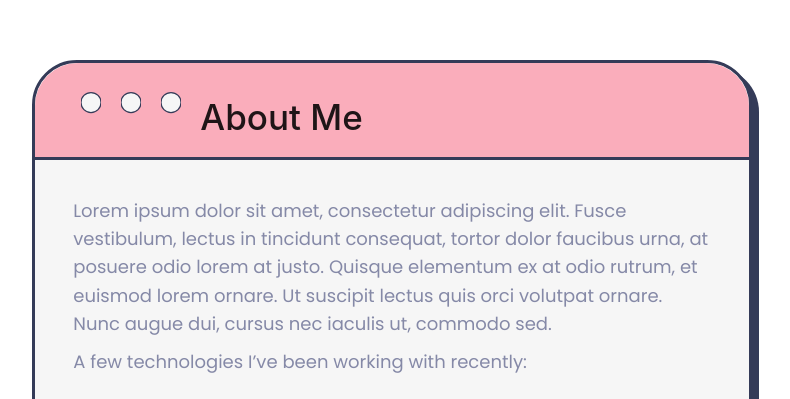
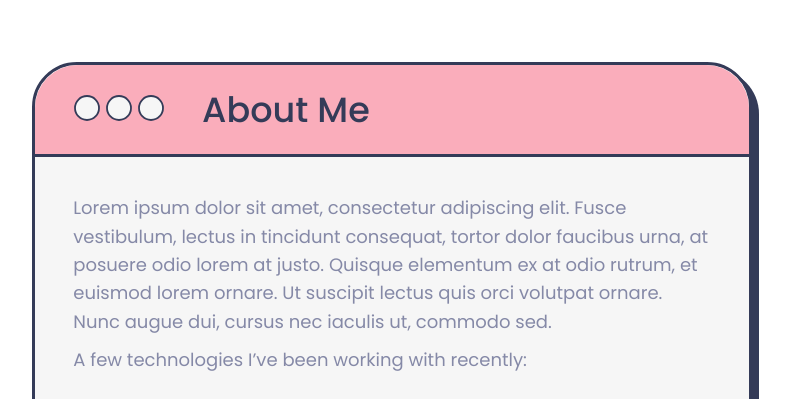
Before and after one commit to visathongdee/personal-website, a React (Create React App) app in the folder my-app/: page / in a window 1280 px wide. Shown: the part 901-1300 px from the top of the page, without its empty margins (248-1038 px from the left). Built offline with nearby package versions, Linux system fonts and the light colour scheme.

Commit message:
Fixed About Me header

```diff
--- a/my-app/src/pages/sections/aboutMe.js
+++ b/my-app/src/pages/sections/aboutMe.js
@@ -11,10 +11,26 @@ const { useToken } = theme;
 export default function AboutMe() {
   const { token } = useToken();
   const aboutMeTitle = (
-    <div style={{ justifyContent: "center", alignContent: "center" }}>
-      <BsFillCircleFill className="circleIcon" />
-      <BsFillCircleFill className="circleIcon" />
-      <BsFillCircleFill className="circleIcon" /> About Me
+    <div style={{ display: "flex", marginTop: "5px", marginBottom: "5px" }}>
+      <div
+        style={{
+          justifyContent: "center",
+          alignContent: "center",
+          marginRight: "35px",
+        }}
+      >
+        <BsFillCircleFill className="circleIcon" viewBox="-2 -5 20 20" />
+        <BsFillCircleFill className="circleIcon" viewBox="-2 -5 20 20" />
+        <BsFillCircleFill className="circleIcon" viewBox="-2 -5 20 20" />
+      </div>
+      <div
+        style={{
+          justifyContent: "center",
+          alignContent: "center",
+        }}
+      >
+        About Me
+      </div>
     </div>
   );
   return (
--- a/my-app/src/style.css
+++ b/my-app/src/style.css
@@ -9,6 +9,11 @@ html {
     font-family: 'Poppins', sans-serif;
     src: url('https://fonts.googleapis.com/css2?family=Poppins:ital,wght@0,100;0,200;0,300;0,400;0,500;0,600;0,700;0,800;0,900;1,100;1,200;1,300;1,400;1,500;1,600;1,700;1,800;1,900&display=swap');
 } */
+
+* {
+    font-family: 'Poppins', sans-serif;
+    color: #343B58;
+}
 
 p body h1 h2 {
     font-family: 'Poppins', sans-serif;
@@ -95,11 +100,12 @@ p {
     width: 15px;
     color: #F7768E;
 }
-.circleIcon{
-    padding: 10px;
-    width: 20px;
+
+.circleIcon {
+    padding: 1px;
+    width: 30px;
     stroke: #343B58;
-    stroke-width: 1px;
+    stroke-width: 1.2;
     fill: #F6F6F6;
     margin: 0;
-}
+  }
```
